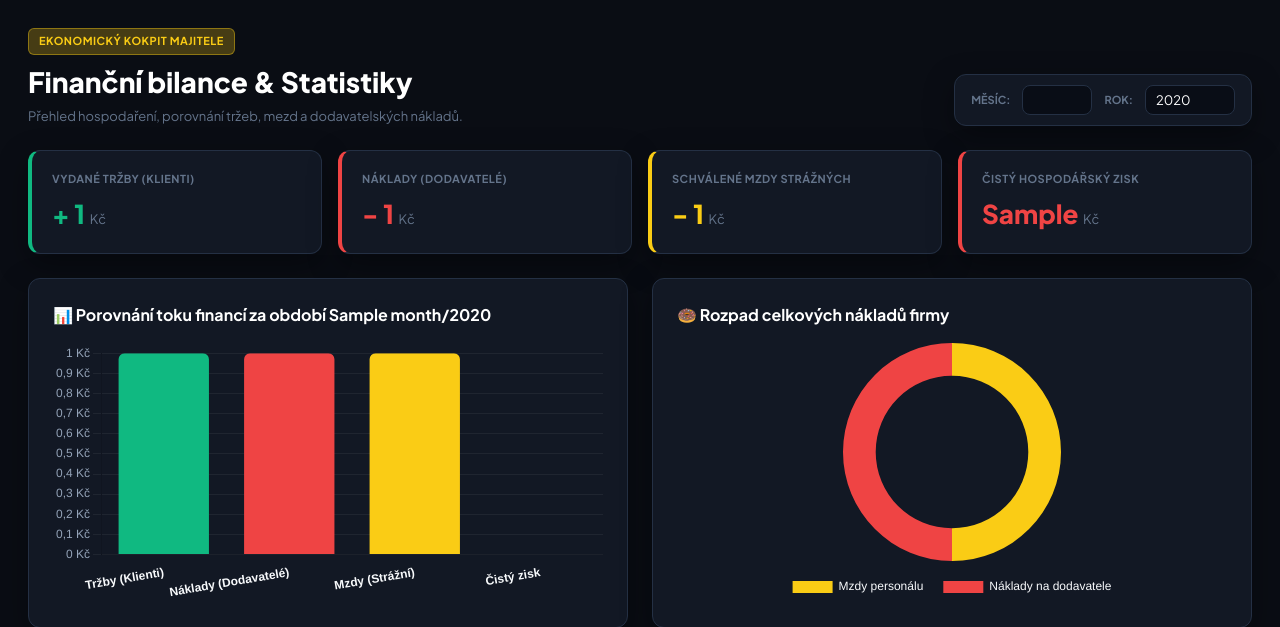
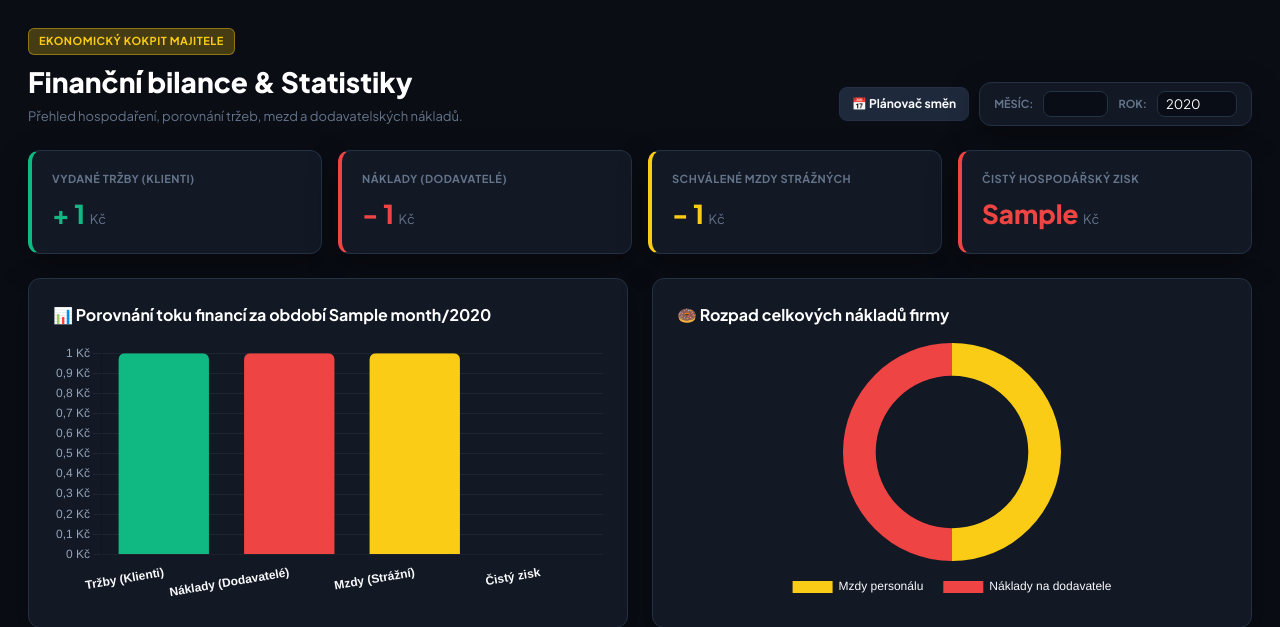
Before and after one commit to lukashejna01/panther-security-test, a Django app: template templates/portals/portal_owner.html in a window 1280 px wide. Shown: the top 627 px of the page. Run offline with Django 4.2, Linux system fonts and the light colour scheme; the template is opened without the code that fills it: most values are stand-ins (such as "Sample title", 1, 10 or a date in 2020); parts of the project's set-up code (start-up, migrations or seed data) failed here and were passed over.

Commit message:
Aktualizace portalu manazera a majitele bez rucniho check-inu

```diff
--- a/templates/portals/portal_manager.html
+++ b/templates/portals/portal_manager.html
@@ -66,7 +66,7 @@
                 <tr>
                     <th>Střežený objekt</th>
                     <th>Strážný</th>
-                    <th>Nástup (Check-in)</th>
+                    <th>Začátek směny</th>
                     <th>Plánovaný konec</th>
                     <th>Pohotovostní telefon</th>
                 </tr>
@@ -76,7 +76,7 @@
                 <tr>
                     <td><strong style="color: #fff;">{{ s.guard_object.name }}</strong></td>
                     <td>{{ s.employee.full_name }}</td>
-                    <td><span class="badge-tag green">{{ s.actual_start_time|date:"H:i" }}</span></td>
+                    <td><span class="badge-tag green">{{ s.start_time|date:"H:i" }}</span></td>
                     <td>{{ s.end_time|date:"H:i" }}</td>
                     <td>{{ s.guard_object.emergency_phone|default:"Velín" }}</td>
                 </tr>
--- a/templates/portals/portal_owner.html
+++ b/templates/portals/portal_owner.html
@@ -13,15 +13,20 @@
         <p style="color: var(--text-muted); font-size: 13px; margin-top: 4px;">Přehled hospodaření, porovnání tržeb, mezd a dodavatelských nákladů.</p>
     </div>
 
-    <!-- PŘEPÍNAČ OBDOBÍ -->
-    <div class="card" style="margin: 0; padding: 10px 16px;">
-        <form method="get" style="display: flex; gap: 12px; align-items: center;">
-            <label style="color: var(--text-muted); font-size: 11px; font-weight: 700; text-transform: uppercase;">Měsíc:</label>
-            <input type="number" name="month" min="1" max="12" value="{{ month }}" class="form-control" style="width: 70px; padding: 6px 10px;" onchange="this.form.submit()">
+    <!-- PŘEPÍNAČ OBDOBÍ A RYCHLÉ ODKAZY -->
+    <div style="display: flex; gap: 10px; align-items: center; flex-wrap: wrap;">
+        <a href="{% url 'shift_planner_calendar' %}" class="btn btn-secondary" style="font-size: 12px; padding: 7px 12px;">
+            📅 Plánovač směn
+        </a>
+        <div class="card" style="margin: 0; padding: 8px 14px;">
+            <form method="get" style="display: flex; gap: 10px; align-items: center;">
+                <label style="color: var(--text-muted); font-size: 11px; font-weight: 700; text-transform: uppercase;">Měsíc:</label>
+                <input type="number" name="month" min="1" max="12" value="{{ month }}" class="form-control" style="width: 65px; padding: 4px 8px;" onchange="this.form.submit()">
 
-            <label style="color: var(--text-muted); font-size: 11px; font-weight: 700; text-transform: uppercase;">Rok:</label>
-            <input type="number" name="year" min="2024" max="2030" value="{{ year }}" class="form-control" style="width: 90px; padding: 6px 10px;" onchange="this.form.submit()">
-        </form>
+                <label style="color: var(--text-muted); font-size: 11px; font-weight: 700; text-transform: uppercase;">Rok:</label>
+                <input type="number" name="year" min="2024" max="2030" value="{{ year }}" class="form-control" style="width: 80px; padding: 4px 8px;" onchange="this.form.submit()">
+            </form>
+        </div>
     </div>
 </div>
 
```
